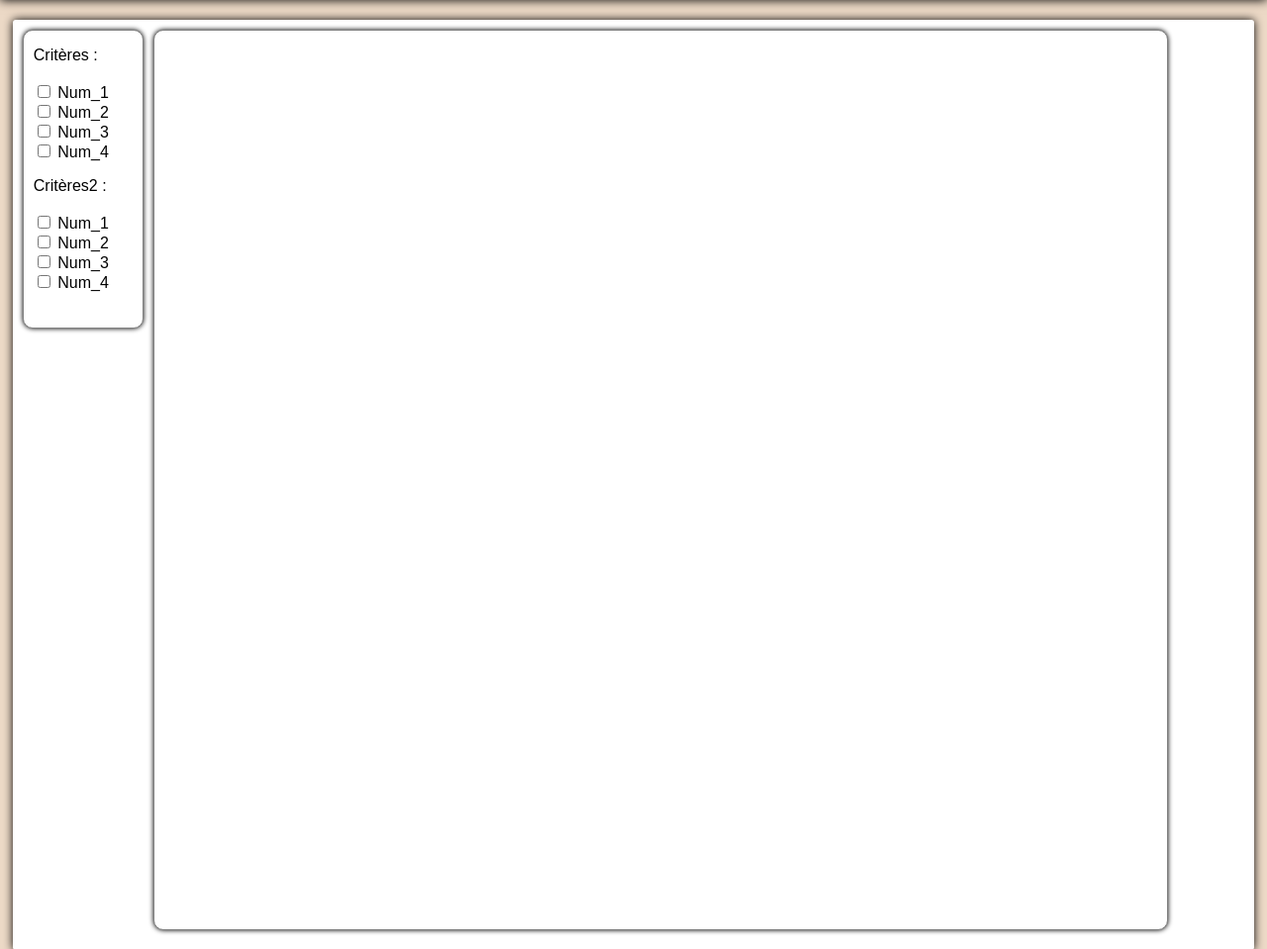
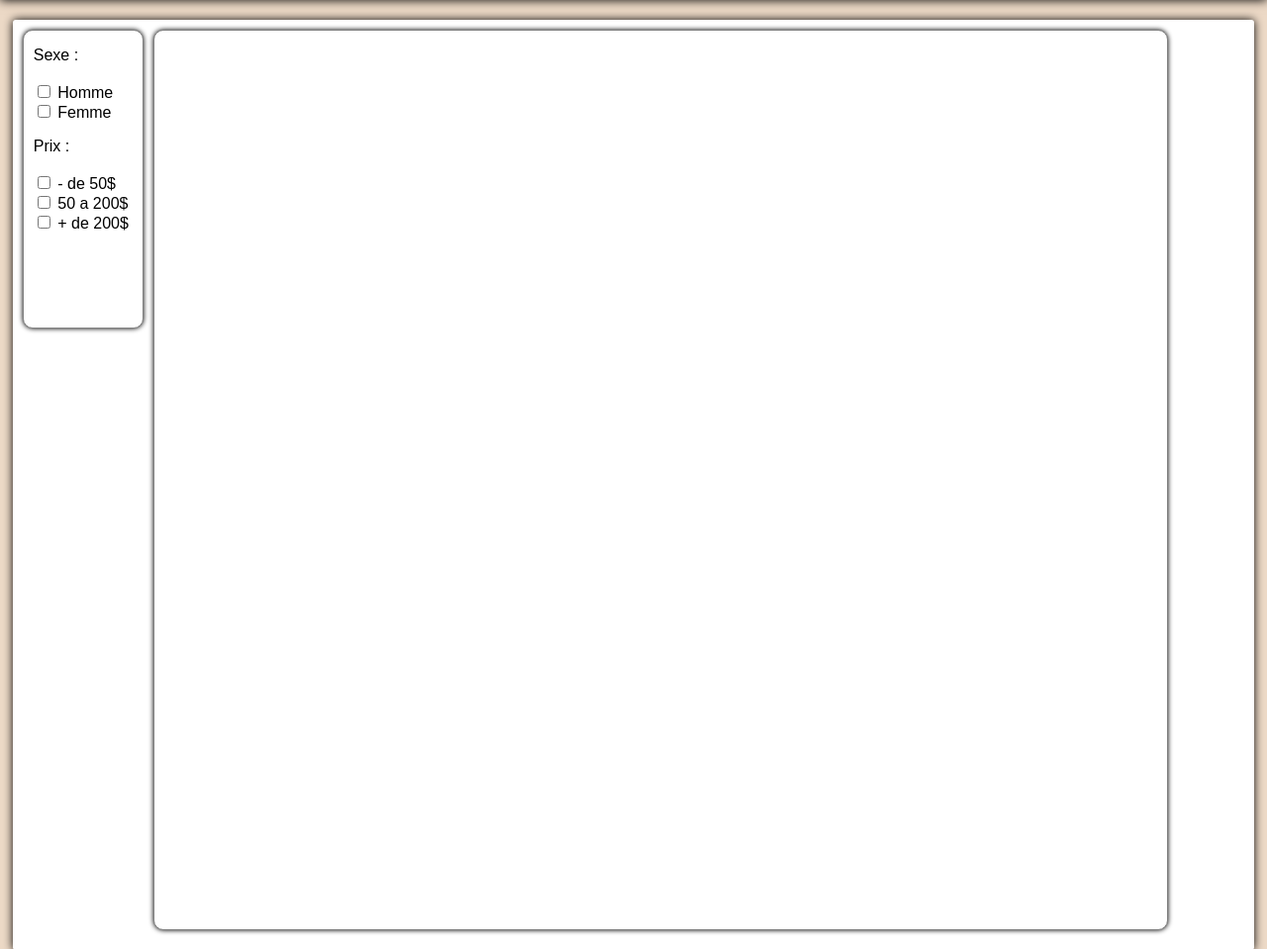
Before and after one commit to solalsabbah/php_rush00, a PHP site: page /sous_cat_1.php?category=1 in a window 1280 px wide. Shown: the part 90-1049 px from the top of the page at 99% size. Run offline with PHP 8.4, Linux system fonts and the light colour scheme; the visitor is signed in with stand-in values (Sample User, id 1); data that the repository does not hold is empty.

Commit message:
finishing the project

```diff
--- a/sous_cat_1.php
+++ b/sous_cat_1.php
@@ -34,34 +34,34 @@ include('./header.php'); ?>
 <div class="main">
 	<div class="criteria box">
 		<form>
-			<p>Critères :<br /><br />
-		       <input type="checkbox" name="num_1" id="num_1" /> <label for="num_1">Num_1</label><br />
-		       <input type="checkbox" name="num_2" id="num_2" /> <label for="num_2">Num_2</label><br />
-		       <input type="checkbox" name="num_3" id="num_3" /> <label for="num_3">Num_3</label><br />
-		       <input type="checkbox" name="num_4" id="num_4" /> <label for="num_4">Num_4</label>
+			<p>Sexe :<br /><br />
+		       <input type="checkbox" name="num_1" id="num_1" /> <label for="num_1">Homme</label><br />
+		       <input type="checkbox" name="num_2" id="num_2" /> <label for="num_2">Femme</label><br />
 		   </p>
 		</form>
 		<form>
-			<p>Critères2 :<br /><br />
-		       <input type="checkbox" name="num_1" id="num_1" /> <label for="num_1">Num_1</label><br />
-		       <input type="checkbox" name="num_2" id="num_2" /> <label for="num_2">Num_2</label><br />
-		       <input type="checkbox" name="num_3" id="num_3" /> <label for="num_3">Num_3</label><br />
-		       <input type="checkbox" name="num_4" id="num_4" /> <label for="num_4">Num_4</label>
+			<p>Prix :<br /><br />
+		       <input type="checkbox" name="num_1" id="num_1" /> <label for="num_1"> - de 50$</label><br />
+		       <input type="checkbox" name="num_2" id="num_2" /> <label for="num_2">50 a 200$</label><br />
+		       <input type="checkbox" name="num_3" id="num_3" /> <label for="num_3">+ de 200$</label><br />
 		   </p>
 		</form>
 	</div>
 
 
-	<div class="central box">
+	<div class="central box" >
 	<?php
 	$prod = get_product();
-	for($i = 0; isset($prod[$i]); $i++) // Ici, inserer la base de donnees des produits selon les criteres (Remplacer le i par l'index des produits)
+	for($i = 0; isset($prod[$i]); $i++)
 	{
-		?>
+	?>
 		<div class="article box"><img class="img_product" src="./logo.png">
-			<div class="name"><?= $prod[$i]['name'] ?></div>
-			<div class="name"><?= $prod[$i]['price'] ?></div>
-			<div class="name"><?= $prod[$i]['sexe'] ?></div>
+		<form method="POST" action="panier.php">
+			<div class="name"> <input type="text" name="name" value="<?= $prod[$i]['name']?>"></div>
+			<div class="name"> <input type="text" name="sexe" value="<?= $prod[$i]['sexe']?>"></div>
+			<div class="name"> <input type="text" name="price" value="<?= $prod[$i]['price']?>"></div>
+			<input type="submit" name ="submit" value="OK" />
+		</form>
 		</div>
 		<?php
 	}
--- /dev/null
+++ b/validate_panier.php
@@ -0,0 +1,2 @@
+<?PHP
+?>
```
Also changed, not shown: add_product.php (+1 -18 lines), install.php (+14 -8 lines), new_prod.php (+1 -12 lines), panier.php (+66 -0 lines), 1 other file.
